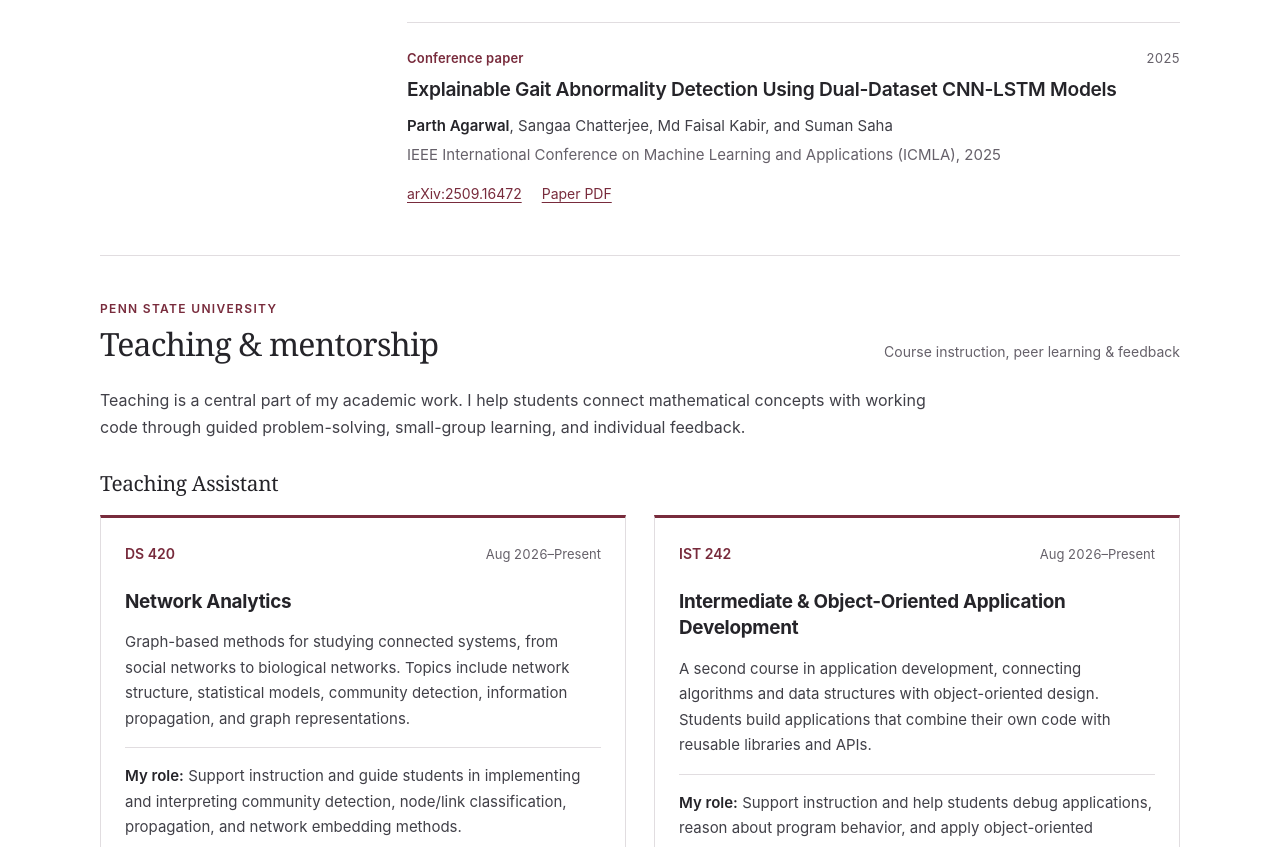
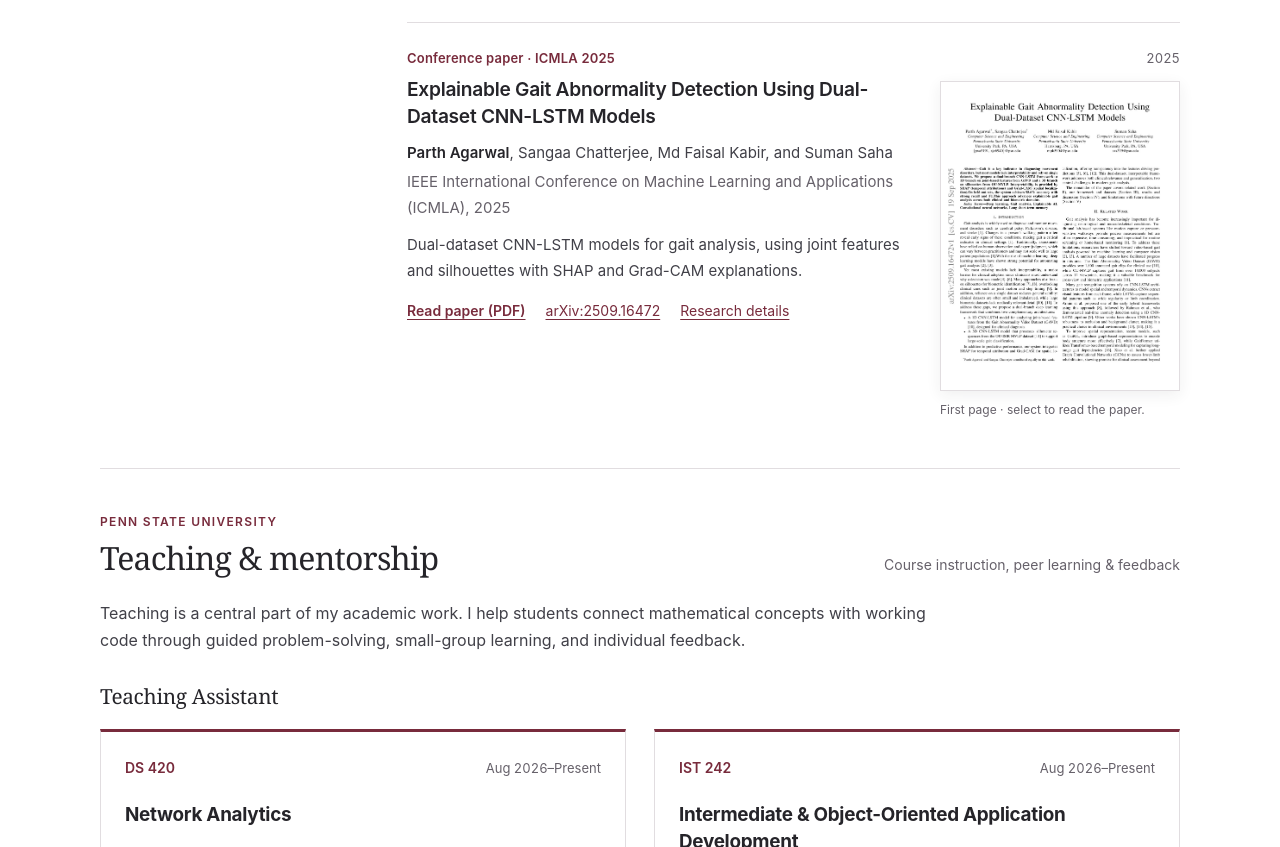
Before and after one commit to parthagarwal-dev/parthagarwal-dev.github.io, a website: page index.html in a window 1280 px wide. Shown: the part 4926-5773 px from the top of the page. Drawn offline with Linux system fonts and the light colour scheme.

Commit message:
Add files via upload

```diff
--- a/index.html
+++ b/index.html
@@ -12,7 +12,7 @@
   <meta property="og:url" content="https://parthagarwal-dev.github.io/">
   <link rel="canonical" href="https://parthagarwal-dev.github.io/">
   <title>Parth Agarwal | Research</title>
-  <link rel="stylesheet" href="styles.css?v=20261006f">
+  <link rel="stylesheet" href="styles.css?v=20261006g">
 </head>
 <body>
   <a class="skip-link" href="#main">Skip to content</a>
@@ -135,12 +135,21 @@
  <div class="entry-links"><a class="detail-link" href="MMLS_Poster_Parth_Ag.pdf">View poster (PDF)</a><a href="https://midwest-ml.org/2026/">MMLS 2026</a></div></div>
  <figure class="poster-thumb"><a href="MMLS_Poster_Parth_Ag.pdf" aria-label="Open the MMLS 2026 research poster PDF"><img src="assets/mmls-poster-2026.jpg" width="1200" height="900" alt="MMLS 2026 poster showing the planner–router–verifier architecture, a gene regulatory network case study, and evaluation plots." loading="lazy"></a><figcaption>Select the poster to read it at full size.</figcaption></figure></div>
 </article>
-        <article class="publication" id="gait-paper">
-          <div class="entry-top"><p class="entry-category">Conference paper</p><span class="date">2025</span></div>
-          <h3><a href="https://arxiv.org/abs/2509.16472">Explainable Gait Abnormality Detection Using Dual-Dataset CNN-LSTM Models</a></h3>
-          <p class="authors"><strong>Parth Agarwal</strong>, Sangaa Chatterjee, Md Faisal Kabir, and Suman Saha</p>
-          <p class="venue">IEEE International Conference on Machine Learning and Applications (ICMLA), 2025</p>
-          <div class="entry-links"><a href="https://arxiv.org/abs/2509.16472">arXiv:2509.16472</a><a href="https://arxiv.org/pdf/2509.16472">Paper PDF</a></div>
+        <article class="publication paper-publication" id="gait-paper">
+          <div class="entry-top"><p class="entry-category">Conference paper · ICMLA 2025</p><span class="date">2025</span></div>
+          <div class="poster-summary paper-summary">
+            <div>
+              <h3><a href="https://arxiv.org/abs/2509.16472">Explainable Gait Abnormality Detection Using Dual-Dataset CNN-LSTM Models</a></h3>
+              <p class="authors"><strong>Parth Agarwal</strong>, Sangaa Chatterjee, Md Faisal Kabir, and Suman Saha</p>
+              <p class="venue">IEEE International Conference on Machine Learning and Applications (ICMLA), 2025</p>
+              <p>Dual-dataset CNN-LSTM models for gait analysis, using joint features and silhouettes with SHAP and Grad-CAM explanations.</p>
+              <div class="entry-links"><a class="detail-link" href="https://arxiv.org/pdf/2509.16472">Read paper (PDF)</a><a href="https://arxiv.org/abs/2509.16472">arXiv:2509.16472</a><a href="research-gait.html">Research details</a></div>
+            </div>
+            <figure class="poster-thumb paper-thumb">
+              <a href="https://arxiv.org/pdf/2509.16472" aria-label="Open the ICMLA 2025 gait-analysis paper PDF"><img src="assets/icmla-2025-paper-preview.jpg" width="1102" height="1426" alt="First page of Explainable Gait Abnormality Detection Using Dual-Dataset CNN-LSTM Models, showing the title, authors, abstract, and introduction." loading="lazy"></a>
+              <figcaption>First page · select to read the paper.</figcaption>
+            </figure>
+          </div>
         </article>
       </div>
     </section>
--- a/styles.css
+++ b/styles.css
@@ -283,6 +283,10 @@ figcaption { font-size: .75rem; line-height: 1.6; color: var(--muted); margin-to
 .poster-thumb { margin: 5px 0 0; }
 .poster-thumb img, .poster-detail img { width: 100%; height: auto; display: block; border: 1px solid var(--line); }
 .poster-thumb a { display: block; }
+.paper-summary { grid-template-columns: minmax(0,1fr) minmax(180px,240px); }
+.paper-thumb { width: 100%; max-width: 240px; justify-self: end; }
+.paper-thumb img { box-shadow: 0 4px 14px rgba(37,36,41,.07); }
+.paper-thumb a:hover img { border-color: var(--accent); }
 .poster-detail { margin: 25px 0 0; }
 .award-grid { display: grid; grid-template-columns: repeat(2,minmax(0,1fr)); gap: 28px; }
 .award-card { border: 1px solid var(--line); border-top: 3px solid var(--accent); padding: 25px; background: #fcfafb; }
@@ -355,6 +359,7 @@ figcaption { font-size: .75rem; line-height: 1.6; color: var(--muted); margin-to
  .header-inner { padding-block: 10px; }
  .poster-summary { grid-template-columns: minmax(0,1fr); }
  .poster-thumb { max-width: 400px; }
+ .paper-thumb { max-width: 250px; justify-self: start; }
  .teaching-section .wide-heading { display: block; }
  .teaching-section .wide-heading > p { margin-top: 12px; }
 }
```
Also changed, not shown: README.md, assets/icmla-2025-paper-preview.jpg (added).
